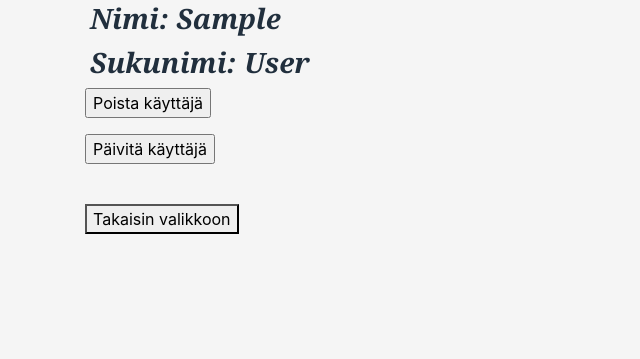
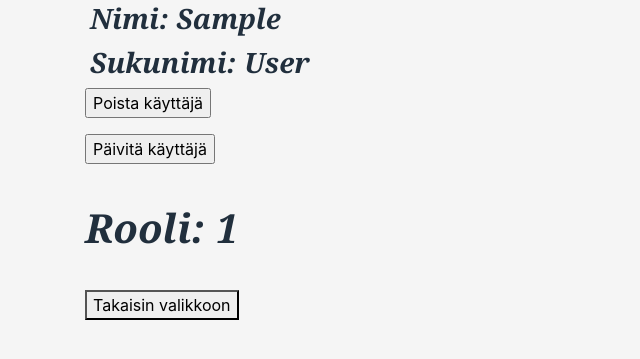
Before and after one commit to AnnaKuokkanen/Kurssiseuranta, a Flask app: page /users/profile.html in a window 1280 px wide. Shown: the part 165-524 px from the top of the page, without its empty margins (0-640 px from the left). Run offline with Flask 2, Linux system fonts and the light colour scheme; a user stored in the database is signed in; tables that the repository leaves empty hold one stand-in row (values such as "Sample post"); lists and menus that the app fills with data are empty; some libraries are stand-ins or nearby versions.

Commit message:
Tarkastetaan käyttäjän rooli profiilissa

```diff
--- a/CourseEditor/templates/users/profile.html
+++ b/CourseEditor/templates/users/profile.html
@@ -23,6 +23,7 @@
     <input type="submit" value="Päivitä käyttäjä"/>
   </form>
   <br>
+  <h1>Rooli: {{user.role_id}}</h1>
   <a href="/users/menu.html">
     <button>Takaisin valikkoon</button>
   </a>
```
